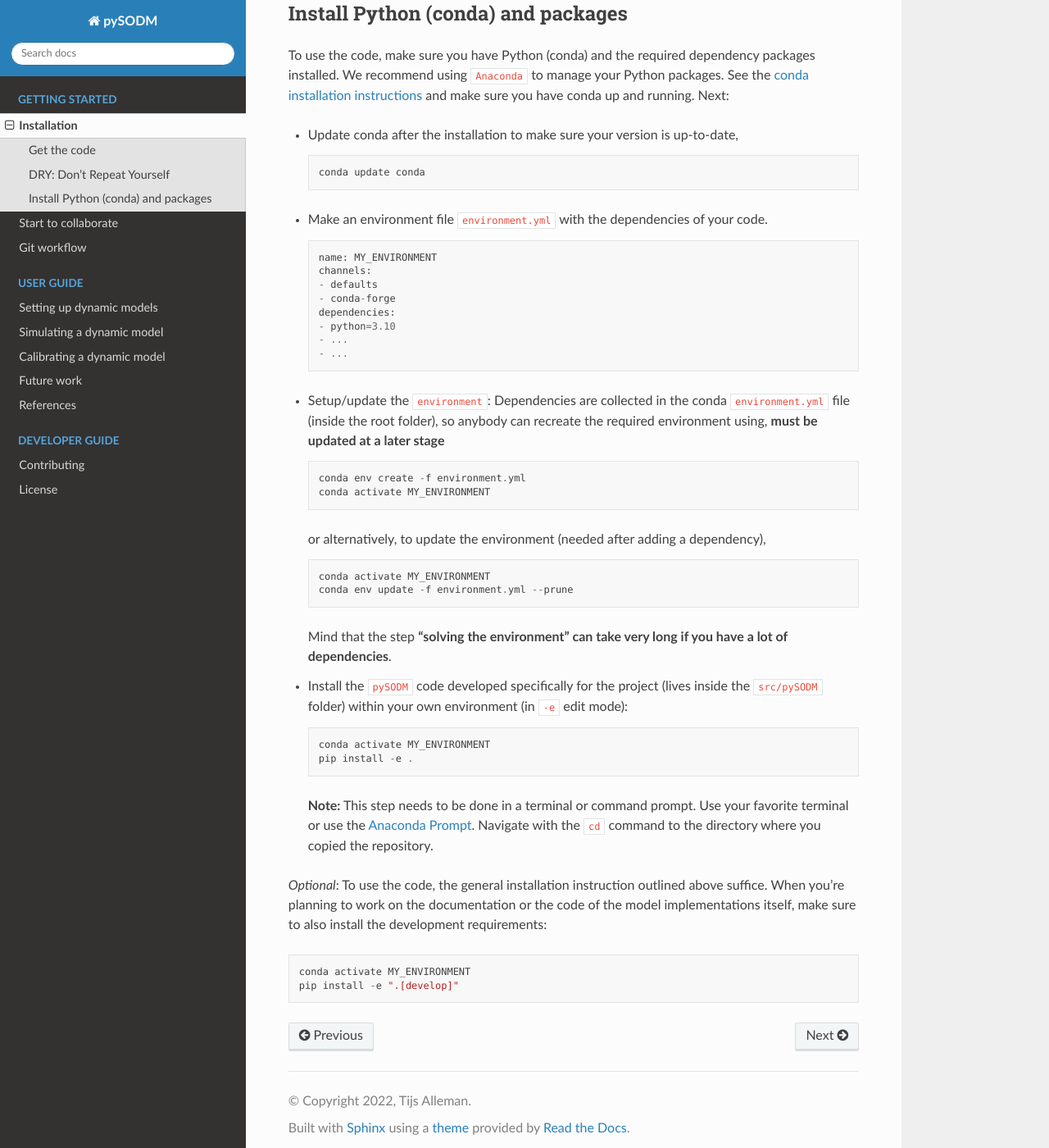
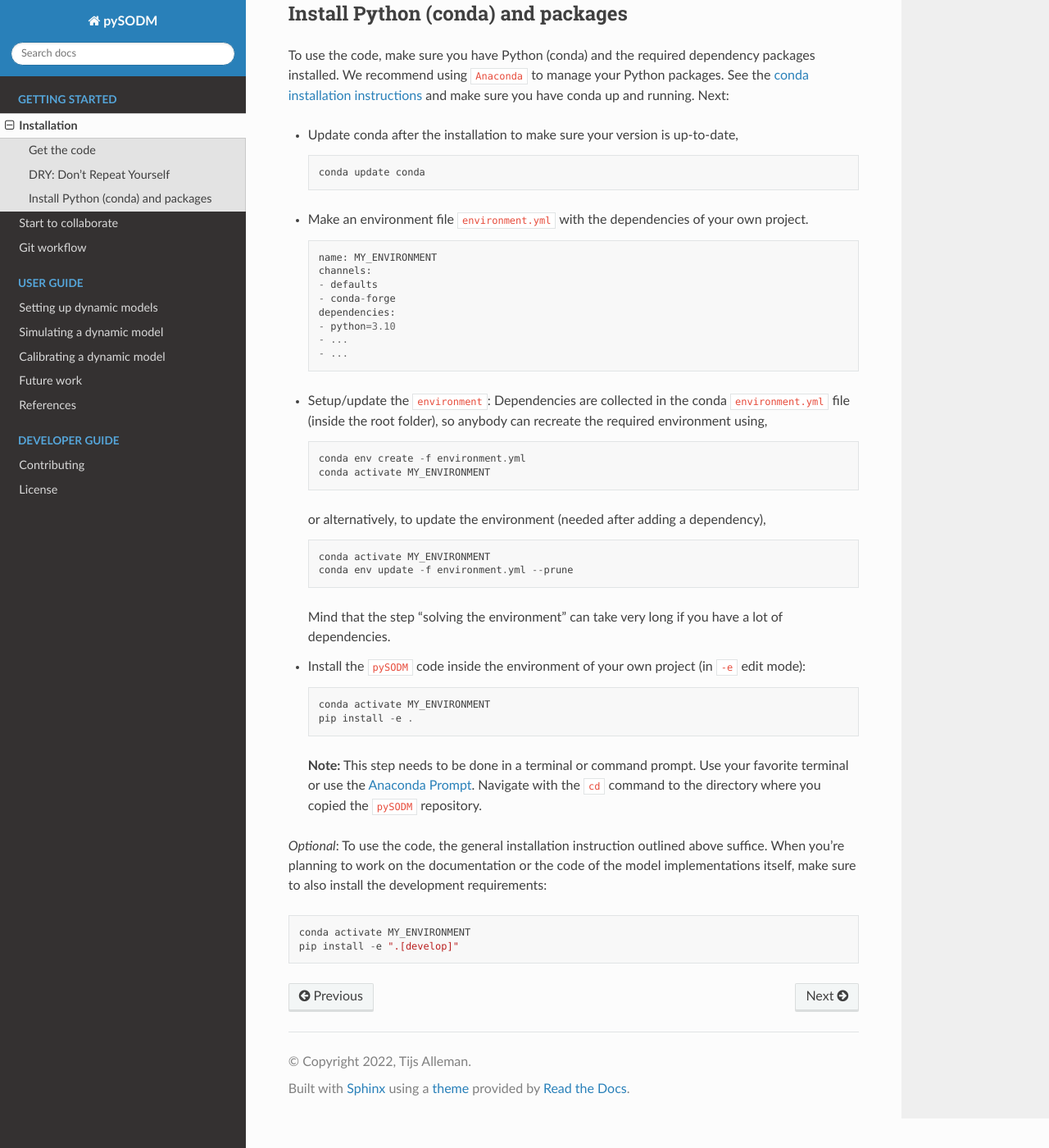
Before and after one commit to twallema/pySODM, a Sphinx documentation site: the page built from docs/installation.md, in a window 1280 px wide and 1400 px high, scrolled down 783 px. Shown: the whole window at 82% size. Built offline with Sphinx 7.4.7 and the Read the Docs theme 2.0.0, drawn with Linux system fonts in a browser that asks for light colours.

Commit message:
some tweaky tweaks to installation tutorial

````diff
--- a/docs/installation.md
+++ b/docs/installation.md
@@ -23,7 +23,7 @@ To use the code, make sure you have Python (conda) and the required dependency p
      conda update conda
      ```
 
-- Make an environment file `environment.yml` with the dependencies of your code.
+- Make an environment file `environment.yml` with the dependencies of your own project.
 
      ```
      name: MY_ENVIRONMENT
@@ -37,7 +37,6 @@ To use the code, make sure you have Python (conda) and the required dependency p
      ```
 
 - Setup/update the `environment`: Dependencies are collected in the conda `environment.yml` file (inside the root folder), so anybody can recreate the required environment using,
-     **must be updated at a later stage**
 
      ```
      conda env create -f environment.yml
@@ -49,16 +48,16 @@ To use the code, make sure you have Python (conda) and the required dependency p
      conda env update -f environment.yml --prune
      ```
 
-     Mind that the step **"solving the environment" can take very long if you have a lot of dependencies**.
+     Mind that the step "solving the environment" can take very long if you have a lot of dependencies.
 
-- Install the `pySODM` code developed specifically for the project (lives inside the `src/pySODM` folder) within your own environment (in `-e` edit mode):
+- Install the `pySODM` code inside the environment of your own project (in `-e` edit mode):
 
      ```
      conda activate MY_ENVIRONMENT
      pip install -e .
      ```
 
-     __Note:__ This step needs to be done in a terminal or command prompt. Use your favorite terminal or use the [Anaconda Prompt](https://docs.anaconda.com/anaconda/user-guide/getting-started/#open-anaconda-prompt). Navigate with the `cd` command to the directory where you copied the repository.
+     __Note:__ This step needs to be done in a terminal or command prompt. Use your favorite terminal or use the [Anaconda Prompt](https://docs.anaconda.com/anaconda/user-guide/getting-started/#open-anaconda-prompt). Navigate with the `cd` command to the directory where you copied the `pySODM` repository.
 
 
 _Optional_: To use the code, the general installation instruction outlined above suffice. When you're planning to work on the documentation or the code of the model implementations itself, make sure to also install the development requirements:
````
